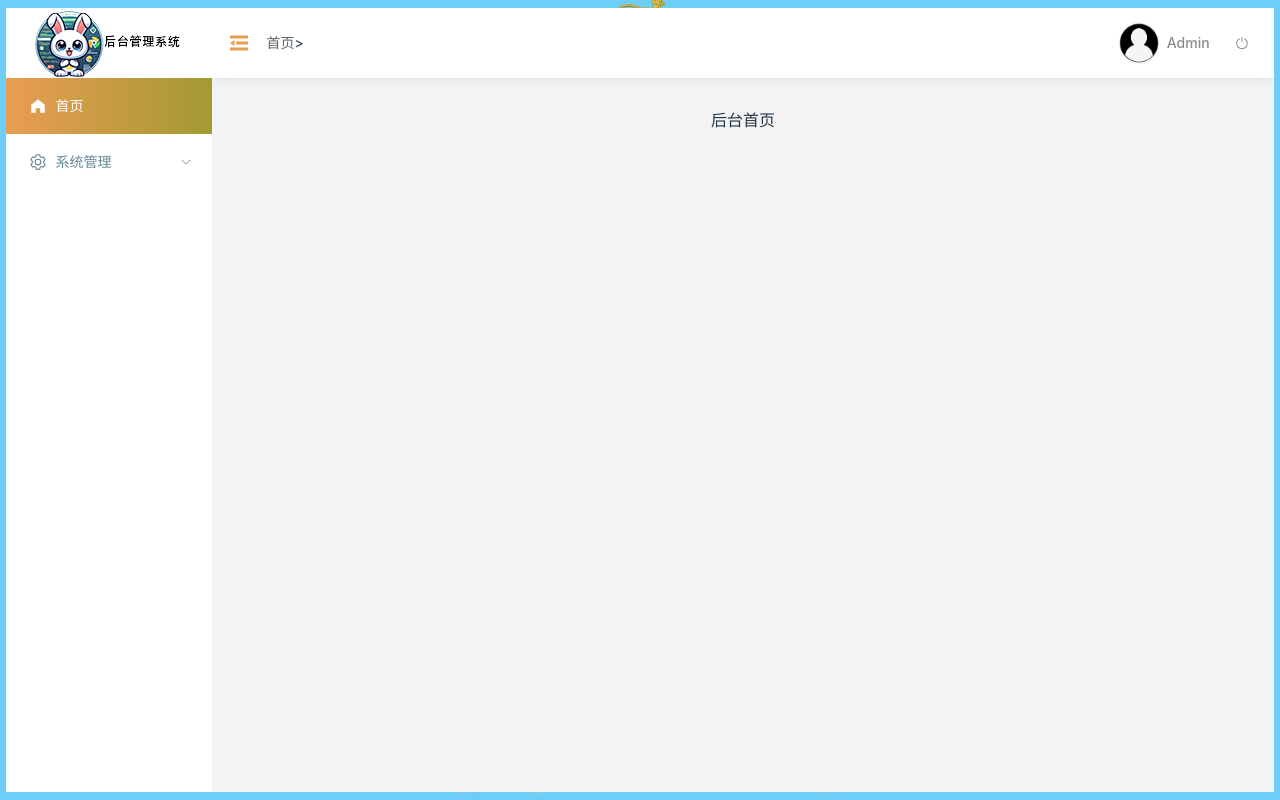
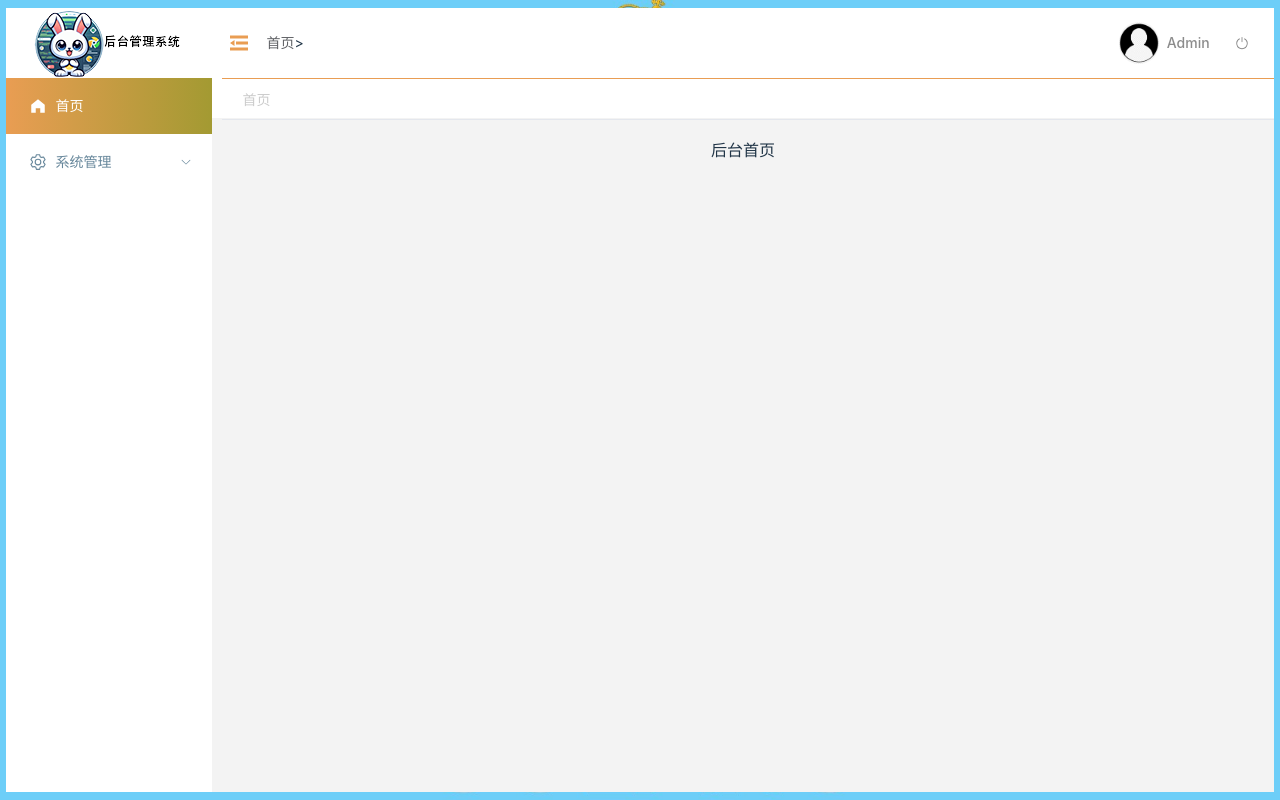
Before and after one commit to KyaruRouis/go-admin-web, a Vue app: page /home in a window 1280 px wide. Built offline with nearby package versions, Linux system fonts and the light colour scheme.

Commit message:
新增tabs标签页布局及功能实现

```diff
--- /dev/null
+++ b/src/store/modules/tagsViews.ts
@@ -0,0 +1,24 @@
+import {defineStore} from "pinia";
+export const useTagsViewsStore = defineStore({
+    id: "tagsViewsState",
+    state: ()=> ({
+        activeTabsValue:"",
+        visitedViews:[{path:"/home",name:"Home",meta:{title:"首页",affix:true},title:"首页"}],
+    }),
+    getters: {},
+    actions: {
+        setTabsMenuValue(val:string){
+            this.activeTabsValue=val
+        },
+        addVisitedView(view){
+            this.setTabsMenuValue(view.path)
+            if(this.visitedViews.some(v=>v.path===view.path))return
+            this.visitedViews.push(Object.assign({},view,{
+                title: view.meta.title || 'no-name'
+            }))
+        },
+        addView(view:any){
+            this.addVisitedView(view)
+        },
+    }
+})
--- a/src/views/system/layout/Index.vue
+++ b/src/views/system/layout/Index.vue
@@ -35,7 +35,8 @@ import TopBar from "@/views/system/layout/header/TopBar.vue";
 .el-header {
   --el-header-padding: 0px;
   --el-header-height: 0px;
-  height: 80px;
+  width: auto;
+  height: 110px;
   background: #F3F3F3;
 }
 
--- a/src/views/system/layout/header/TopBar.vue
+++ b/src/views/system/layout/header/TopBar.vue
@@ -2,6 +2,7 @@
 import {SwitchButton} from "@element-plus/icons-vue"
 import CollapseIcon from "@/views/system/layout/header/CollapseIcon.vue"
 import Hamburger from "@/views/system/layout/header/Hamburger.vue";
+import TabsView from "@/views/system/layout/tags/Index.vue"
 </script>
 
 <template>
@@ -54,15 +55,19 @@ import Hamburger from "@/views/system/layout/header/Hamburger.vue";
       </template>
     </el-popconfirm>
     <!--退出系统 end-->
-
   </div>
 </div>
+  <!--tabs多标签 start-->
+  <TabsView/>
+  <!--tabs多标签 end-->
 </template>
 
 <style scoped>
 .main {
+  display: flex;
+  justify-content: space-between;
   height: 70px;
-  box-shadow: rgba(0 0 0 /10%) 0px 0px 10px;
+  box-shadow: rgb(0 0 0 /10%) 0px 0px 10px;
   background: white;
 }
 .linkBox {
@@ -98,14 +103,6 @@ import Hamburger from "@/views/system/layout/header/Hamburger.vue";
   overflow: hidden;
   text-overflow: ellipsis;
 }
-.main {
-  display: flex;
-  justify-content: space-between;
-  height: 70px;
-  box-shadow: rgb(0 0 0 /10%) 0px 0px 10px;
-  background: white;
-}
-
 .tool-left{
   display: flex;
   align-items: center;
--- /dev/null
+++ b/src/views/system/layout/tags/Index.vue
@@ -0,0 +1,117 @@
+<script setup lang="ts">
+import {ref,computed,watch,onMounted} from "vue";
+import {useRoute,useRouter} from "vue-router";
+import {useTagsViewsStore} from "@/store/modules/tagsViews";
+import {TabsPaneContext} from "element-plus";
+
+const tagsViewsStore = useTagsViewsStore();
+const route = useRoute();
+const router = useRouter();
+
+const visitedViews = computed(()=> tagsViewsStore.visitedViews)
+
+const activeTabsValue = computed({
+  get:()=> {
+    return tagsViewsStore.activeTabsValue
+  },
+  set: val => {
+    tagsViewsStore.setTabsMenuValue(val)
+  }
+})
+
+// 显示上一个或者下一个tabs标签
+function toLastView(activeTabPath) {
+  // 当前tabs标签的索引
+  let index = visitedViews.value.findIndex(item => item.path === activeTabPath)
+  // 获取下一个tab索引或者上一个索引
+  const nextTab = visitedViews.value[index + 1] || visitedViews.value[index - 1]
+  if (!nextTab) return
+  router.push(nextTab.path)
+  // 新增tabs标签的函数
+  tagsViewsStore.addVisitedView(nextTab)
+}
+
+// 点击tabs标签事件
+const tabClick = (tabItem:TabsPaneContext)=> {
+  let path = tabItem.props.name as string;
+  router.push(path);
+}
+
+// 添加tags标签
+const addTabs = ()=> {
+  const {name} = route
+  if (name==='Login')return
+  if (name){
+    tagsViewsStore.addView(route)
+  }
+  return false
+}
+
+onMounted(()=> {
+  addTabs()
+})
+watch(route,()=> {
+  addTabs()
+})
+
+</script>
+
+<template>
+  <div class="main-tabs-view">
+    <div class="tabs-view">
+      <el-tabs v-model="activeTabsValue" type="card" @tab-click="tabClick">
+        <el-tab-pane v-for="item in visitedViews"
+                     :key="item.path"
+                     :path="item.path"
+                     :label="item.title"
+                     :closable="item.meta&&item.meta.affix">
+        <template #label>
+          <el-icon class="tabs-icon" v-if="item.icon">
+            <component :is="item.icon"></component>/
+          </el-icon>
+          {{item.title}}
+        </template>
+        </el-tab-pane>
+      </el-tabs>
+    </div>
+    <div class="right-tbn"></div>
+  </div>
+</template>
+
+<style scoped>
+.main-tabs-view {
+  display: flex;
+  width: 100%;
+  justify-content: space-between;
+  align-items: center;
+  padding-left: 10px;
+  padding-right: 100px;
+  background: white;
+}
+
+.tabs-view {
+  flex: 1;
+  overflow: hidden;
+  box-sizing: border-box;
+}
+
+:deep(.el-tabs) {
+  border-top: 1px solid #e99d53;
+}
+
+:deep(.el-tabs .el-tabs__nav) {
+  border: none;
+}
+
+:deep(.el-tabs .el-tabs__header .el-tabs__item) {
+  border: none;
+  color: #cccccc;
+}
+
+:deep(.el-tabs .el-tabs__header .el-tabs__item.is-active) {
+  border-bottom: 2px solid #e99d53;
+  color: #e99d53;
+}
+
+
+</style>
```
Also changed, not shown: 1 other file (tests, documents, lock files or other folders).
